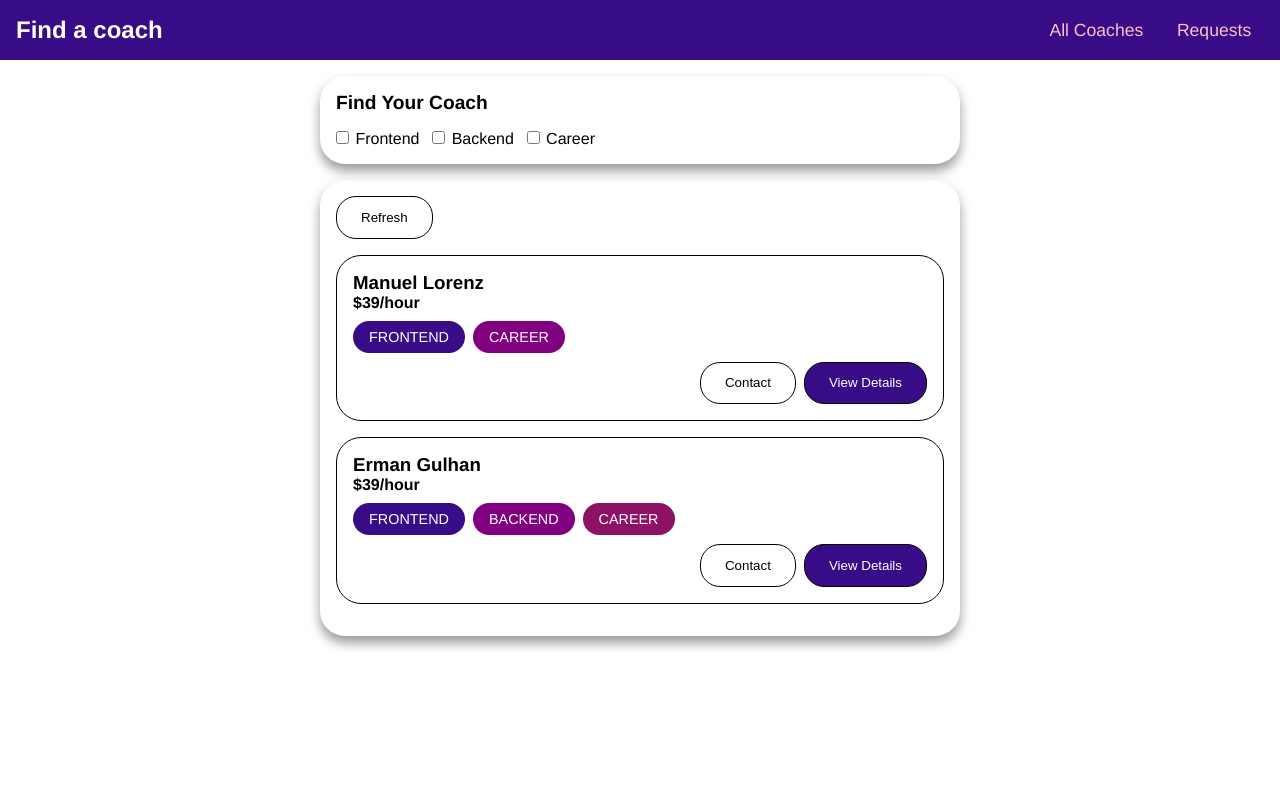
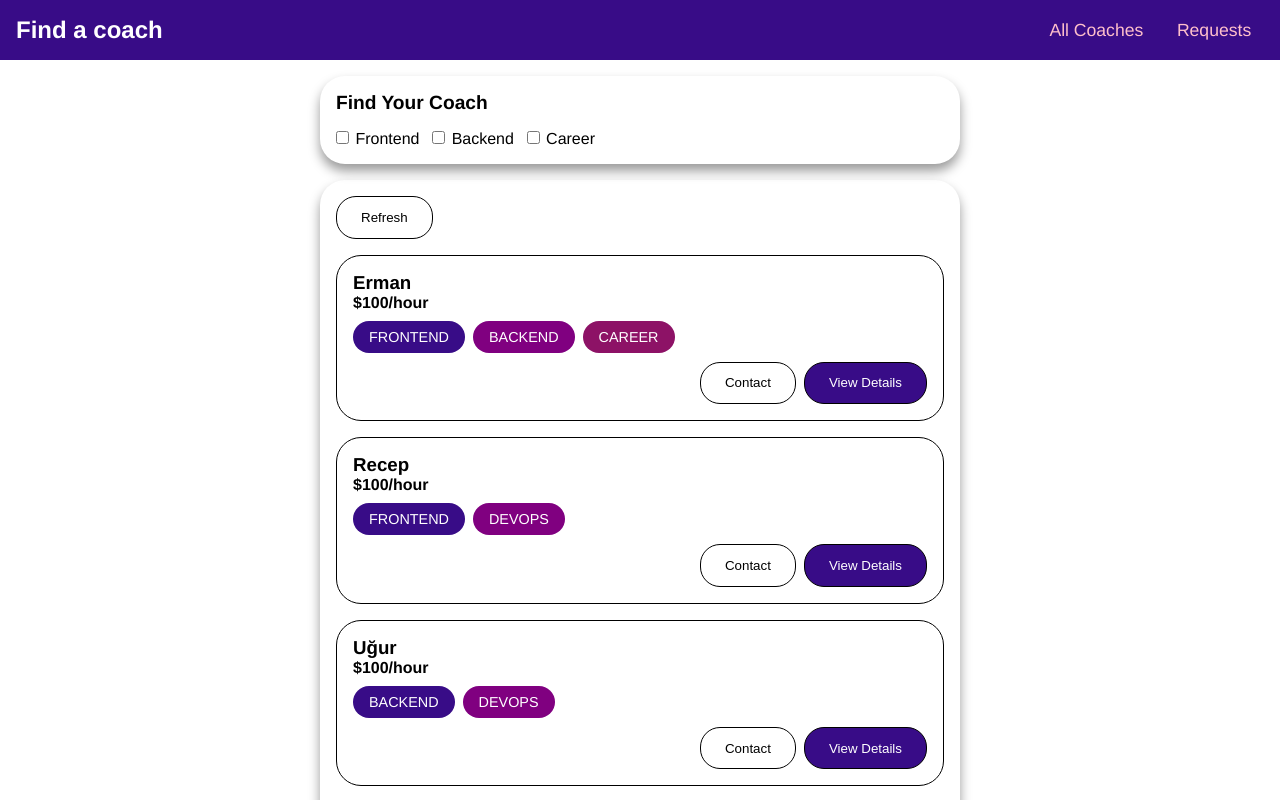
Before and after one commit to egulhan/vuejs3-practice-coach-finder-app, a Vue app: page / in a window 1280 px wide. Shown: the top 800 px of the page. Built offline with nearby package versions, Linux system fonts and the light colour scheme.

Commit message:
- add global state management (vuex) functionality - list coaches from the store - show a coach's contact page from the store

```diff
--- a/src/main.js
+++ b/src/main.js
@@ -4,6 +4,7 @@ import {createRouter, createWebHashHistory} from "vue-router";
 import CoachList from "@/pages/CoachList";
 import RequestList from "@/pages/RequestList";
 import ContactCoach from "@/pages/ContactCoach";
+import store from './store';
 
 const routes = [
     {path: '/', name: 'home', component: CoachList},
@@ -20,5 +21,6 @@ const router = createRouter({
 const app = createApp(App);
 
 app.use(router);
+app.use(store);
 
 app.mount('#app');
--- a/src/pages/CoachList.vue
+++ b/src/pages/CoachList.vue
@@ -30,29 +30,12 @@ import CoachListItem from "@/components/coach/CoachListItem";
 export default {
   components: {CoachListItem},
   data() {
-    return {
-      coaches: [
-        {
-          id: 'c1',
-          name: 'Manuel Lorenz',
-          price: 39,
-          features: [
-            'frontend',
-            'career'
-          ],
-        },
-        {
-          id: 'c2',
-          name: 'Erman Gulhan',
-          price: 39,
-          features: [
-            'frontend',
-            'backend',
-            'career'
-          ],
-        },
-      ],
-    };
+    return {};
+  },
+  computed: {
+    coaches() {
+      return this.$store.getters['coach/coaches']();
+    },
   },
 }
 </script>
--- a/src/pages/ContactCoach.vue
+++ b/src/pages/ContactCoach.vue
@@ -1,8 +1,8 @@
 <template>
   <div id="contact-coach-page" class="page">
     <div class="box">
-      <h3>Erman Gulhan</h3>
-      <h4>$39/hour</h4>
+      <h3>{{ coach.name }}</h3>
+      <h4>${{ coach.price }}/hour</h4>
     </div>
 
     <div class="form-container box">
@@ -25,9 +25,9 @@
 
     <div class="box">
       <ul class="label-group">
-        <li class="purple-d">FRONTEND</li>
-        <li class="purple">BACKEND</li>
-        <li class="purple-l">CAREER</li>
+        <li v-for="(feature,index) in coach.features" :key="feature" :class="labelClasses[index]">
+          {{ feature }}
+        </li>
       </ul>
     </div>
   </div>
@@ -36,6 +36,31 @@
 <script>
 export default {
   name: "ContactCoach",
+  props: ['id'],
+  data() {
+    return {
+      coach: null,
+      labelClasses: [
+        'purple-d',
+        'purple',
+        'purple-l',
+      ],
+    };
+  },
+  methods: {
+    getCoach(route) {
+      const id = route.params.id;
+      this.coach = this.$store.getters['coach/coach'](id);
+    },
+  },
+  created() {
+    this.getCoach(this.$route);
+  },
+  watch: {
+    $route(newRoute) {
+      this.getCoach(newRoute);
+    }
+  }
 }
 </script>
 
--- /dev/null
+++ b/src/store/coach/actions.js
@@ -0,0 +1,5 @@
+export default {
+    // context, payload
+    register() {
+    }
+};
--- /dev/null
+++ b/src/store/coach/getters.js
@@ -0,0 +1,19 @@
+export default {
+    coaches: (state) => (features) => {
+        const coaches = Object.values(state.coaches);
+
+        if (!features) {
+            return coaches;
+        }
+
+        const sortedFeatures = features.sort().join(',').toLowerCase();
+
+        return coaches.filter((coach) => {
+            const coachFeatures = coach.features.sort().join(',').toLowerCase();
+            return sortedFeatures === coachFeatures;
+        })
+    },
+    coach: (state) => (id) => {
+        return state.coaches[id] ?? null;
+    }
+};
--- /dev/null
+++ b/src/store/coach/index.js
@@ -0,0 +1,60 @@
+import coachMutations from './mutations';
+import coachActions from './actions';
+import coachGetters from './getters';
+
+export default {
+    namespaced: true,
+    state() {
+        return {
+            coaches: {
+                c1: {
+                    id: 'c1',
+                    name: 'Erman',
+                    price: 100,
+                    features: [
+                        'frontend',
+                        'backend',
+                        'career',
+                    ],
+                },
+                c2: {
+                    id: 'c2',
+                    name: 'Recep',
+                    price: 100,
+                    features: [
+                        'frontend',
+                        'devops',
+                    ],
+                },
+                c3: {
+                    id: 'c3',
+                    name: 'Uğur',
+                    price: 100,
+                    features: [
+                        'backend',
+                        'devops'
+                    ],
+                },
+                c4: {
+                    id: 'c4',
+                    name: 'Ali',
+                    price: 50,
+                    features: [
+                        'frontend',
+                    ],
+                },
+                c5: {
+                    id: 'c5',
+                    name: 'Halil',
+                    price: 75,
+                    features: [
+                        'backend',
+                    ],
+                },
+            },
+        };
+    },
+    mutations: coachMutations,
+    actions: coachActions,
+    getters: coachGetters,
+};
--- /dev/null
+++ b/src/store/coach/mutations.js
@@ -0,0 +1,4 @@
+export default {
+    register() {
+    },
+};
--- /dev/null
+++ b/src/store/index.js
@@ -0,0 +1,13 @@
+import {createStore} from "vuex";
+import coachModule from './coach';
+
+const store = createStore({
+    modules: {
+        coach: coachModule,
+    },
+    state() {
+        return {};
+    }
+});
+
+export default store;
```
Also changed, not shown: src/store/actions.js (added), src/store/getters.js (added), src/store/mutations.js (added).
